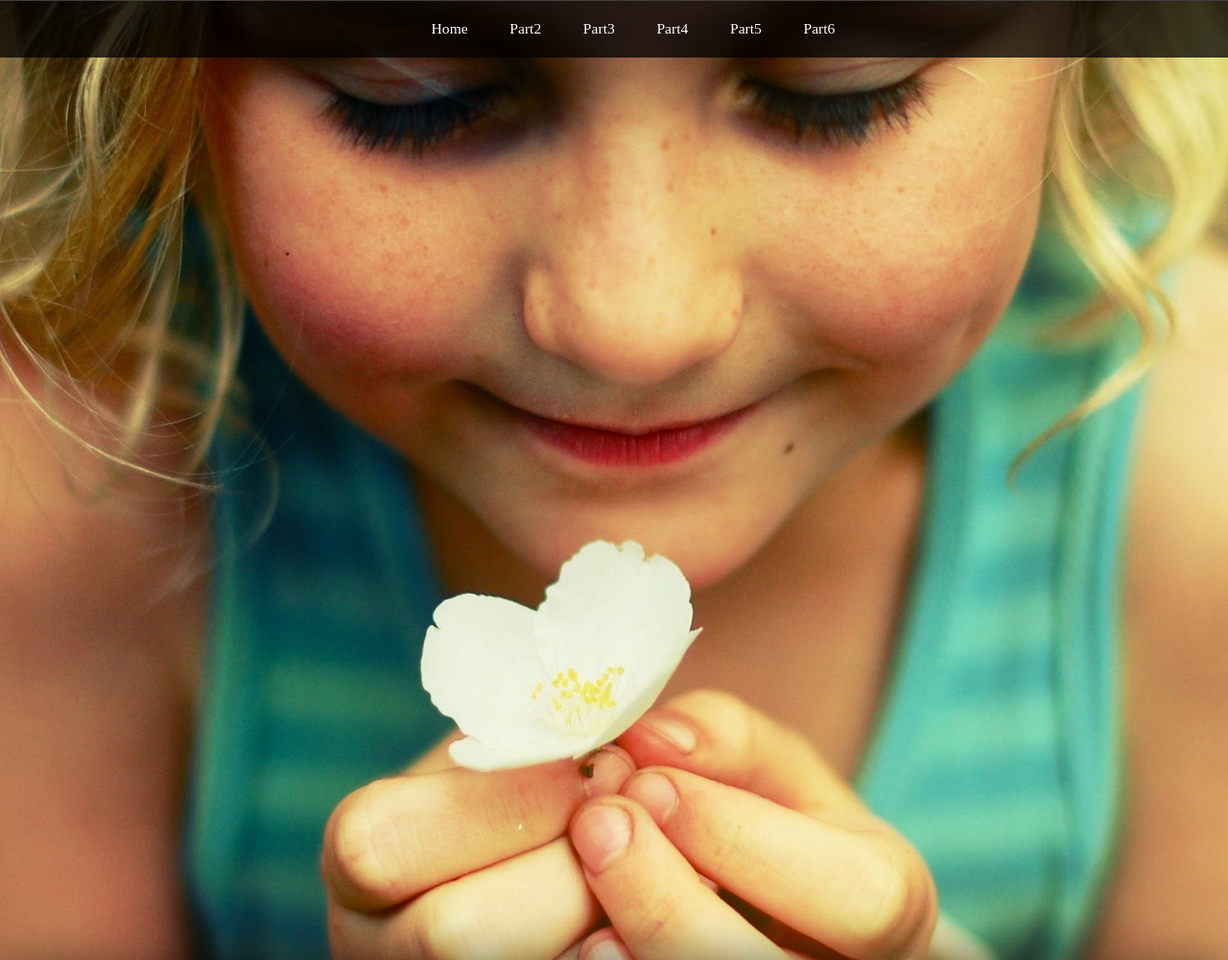
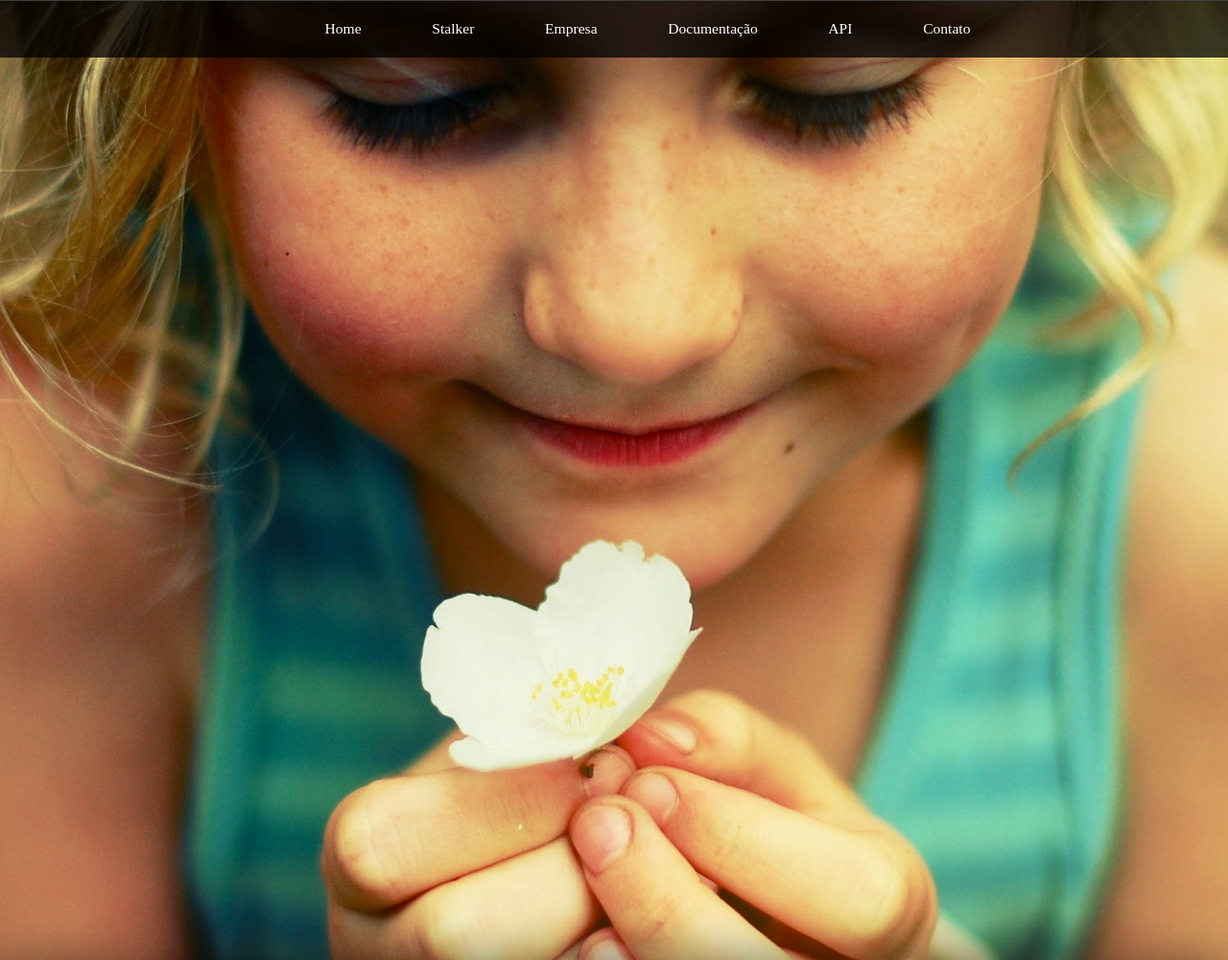
Before and after one commit to brunoksato/WebParallax, a plain HTML site: page index.html in a window 1280 px wide. Shown: the top 1001 px of the page at 96% size. Drawn offline with Linux system fonts and the light colour scheme; a web font is replaced by a local one.

Commit message:
fix menu

```diff
--- a/css/style.css
+++ b/css/style.css
@@ -96,6 +96,7 @@ ul li{
   display: inline-block;
   list-style-type: none;
   padding-top: 10px;
+  padding-left: 30px;
   list-style: none;
 }
 
--- a/index.html
+++ b/index.html
@@ -22,11 +22,11 @@
           <nav>
             <ul>
               <li><a href="#first">Home</a></li>
-              <li><a href="#second">Part2</a></li>
-              <li><a href="#third">Part3</a></li>
-              <li><a href="#fourth">Part4</a></li>
-              <li><a href="#theend">Part5</a></li>
-               <li><a href="#five">Part6</a></li>
+              <li><a href="#second">Stalker</a></li>
+              <li><a href="#third">Empresa</a></li>
+              <li><a href="#fourth">Documentação</a></li>
+              <li><a href="#theend">API</a></li>
+               <li><a href="#five">Contato</a></li>
             </ul>
           </nav>
         </header>
```
